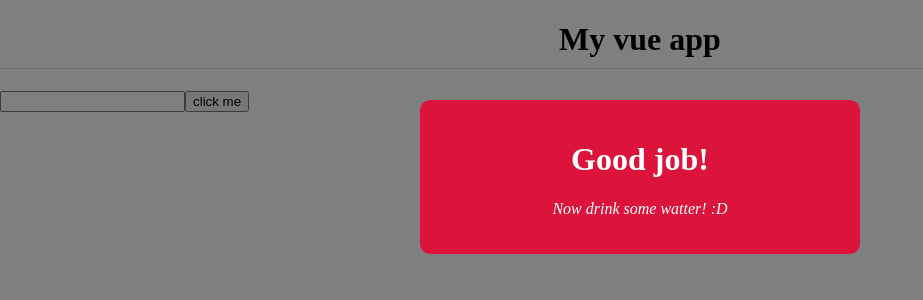
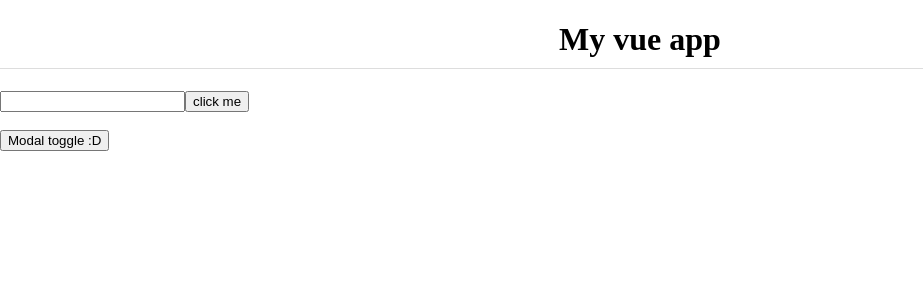
Before and after one commit to bogdanterzea/learn_vue, a Vue app: page / in a window 1280 px wide. Shown: the top 300 px of the page, without its empty margins (0-923 px from the left). Built offline with nearby package versions, Linux system fonts and the light colour scheme.

Commit message:
Toggle modal with a button

```diff
--- a/src/App.vue
+++ b/src/App.vue
@@ -3,7 +3,12 @@
     <h1>{{ title }}</h1>
     <input type="text" ref="name">
     <button v-on:click="handleClick">click me</button>
-    <Modal :header="header" :text="text" theme='sale'/>
+    <div v-if="showModal">
+      <Modal :header="header" :text="text" theme='sale'/>
+    </div>
+    <br>
+    <br>
+    <button @click="toggleModal">Modal toggle :D</button>
   </div>
 </template>
 
@@ -17,7 +22,8 @@ export default {
     return {
       title: "My vue app",
       header: "Good job!",
-      text: "Now drink some watter! :D"
+      text: "Now drink some watter! :D",
+      showModal: false
     };
   },
   methods: {
@@ -25,6 +31,9 @@ export default {
       console.log(this.$refs.name)
       this.$refs.name.classList.add('active')
       this.$refs.name.focus()
+    },
+    toggleModal() {
+      this.showModal = !this.showModal
     }
   }
 }
```
